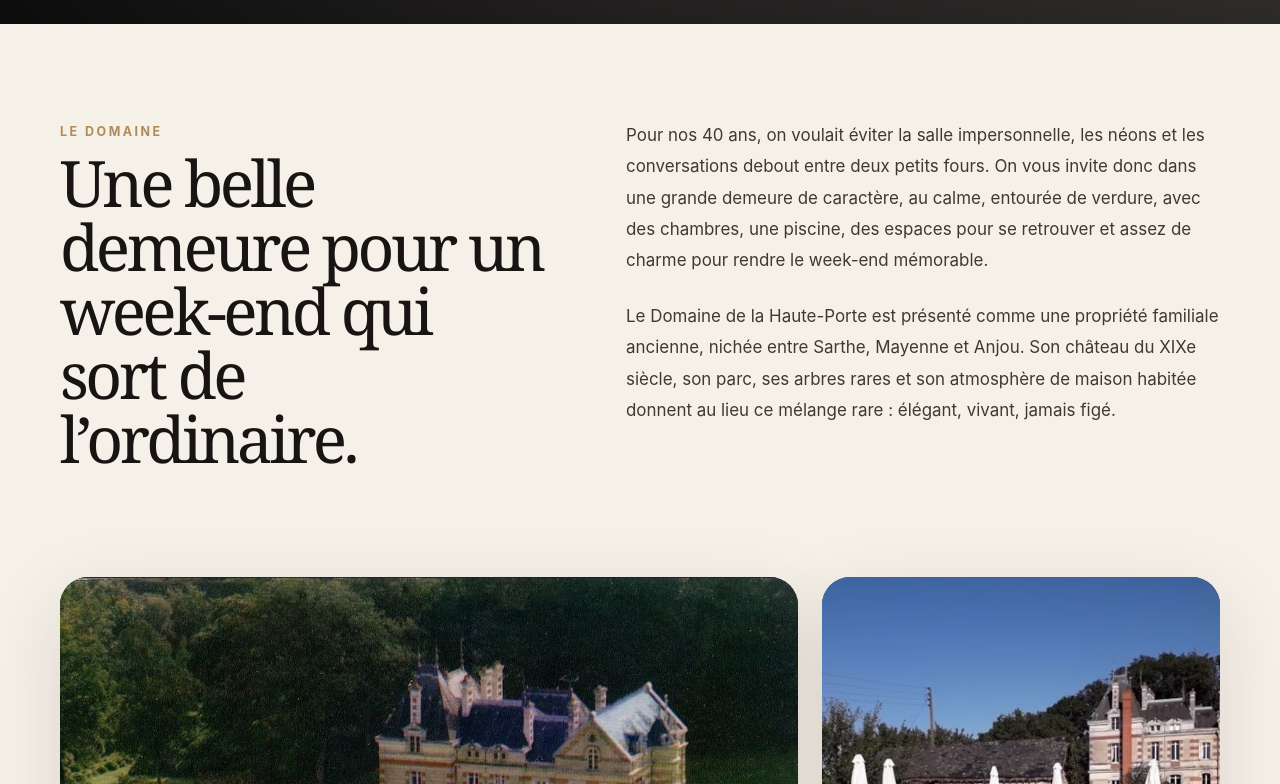
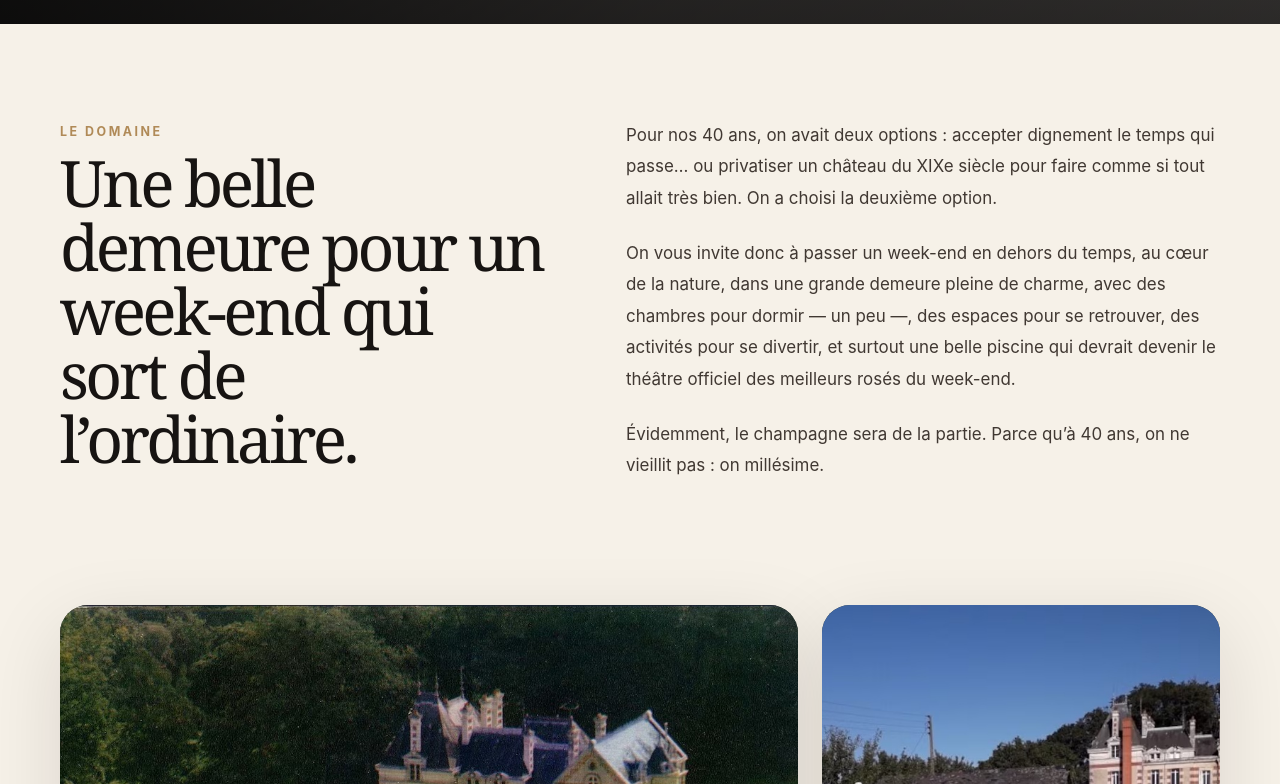
Before and after one commit to nairodx77-star/Anniversaire-chateau, a React (Vite) app: page / in a window 1280 px wide. Shown: the part 776-1560 px from the top of the page. Built offline with nearby package versions, Linux system fonts and the light colour scheme; no server answers; the database is empty; grey boxes are pictures that could not be loaded.

Commit message:
Update App.jsx

```diff
--- a/src/App.jsx
+++ b/src/App.jsx
@@ -323,20 +323,22 @@ export default function App() {
 
            <div className="text-block">
   <p>
-                Pour nos 40 ans, on voulait éviter la salle impersonnelle, les
-                néons et les conversations debout entre deux petits fours. On
-                vous invite donc dans une grande demeure de caractère, au calme,
-                entourée de verdure, avec des chambres, une piscine, des espaces
-                pour se retrouver et assez de charme pour rendre le week-end
-                mémorable.
+    Pour nos 40 ans, on avait deux options : accepter dignement le temps
+    qui passe… ou privatiser un château du XIXe siècle pour faire comme
+    si tout allait très bien. On a choisi la deuxième option.
   </p>
 
   <p>
-                Le Domaine de la Haute-Porte est présenté comme une propriété
-                familiale ancienne, nichée entre Sarthe, Mayenne et Anjou. Son
-                château du XIXe siècle, son parc, ses arbres rares et son
-                atmosphère de maison habitée donnent au lieu ce mélange rare :
-                élégant, vivant, jamais figé.
+    On vous invite donc à passer un week-end en dehors du temps, au cœur
+    de la nature, dans une grande demeure pleine de charme, avec des
+    chambres pour dormir — un peu —, des espaces pour se retrouver, des
+    activités pour se divertir, et surtout une belle piscine qui devrait
+    devenir le théâtre officiel des meilleurs rosés du week-end.
+  </p>
+
+  <p>
+    Évidemment, le champagne sera de la partie. Parce qu’à 40 ans, on ne
+    vieillit pas : on millésime.
   </p>
 </div>
           </div>
```
Lines whose indentation alone changed are shown as unchanged.
